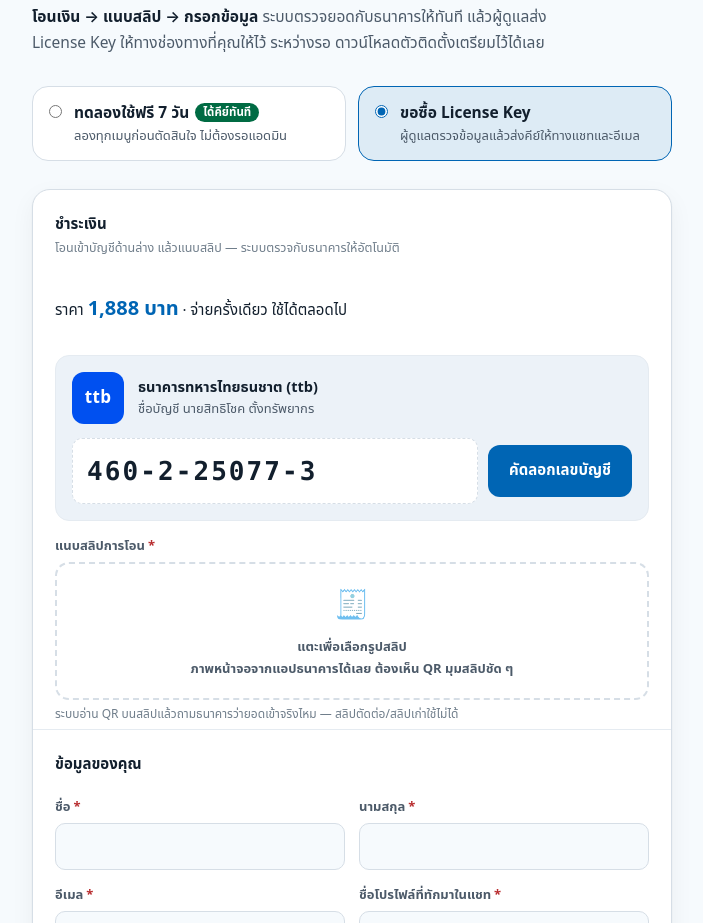
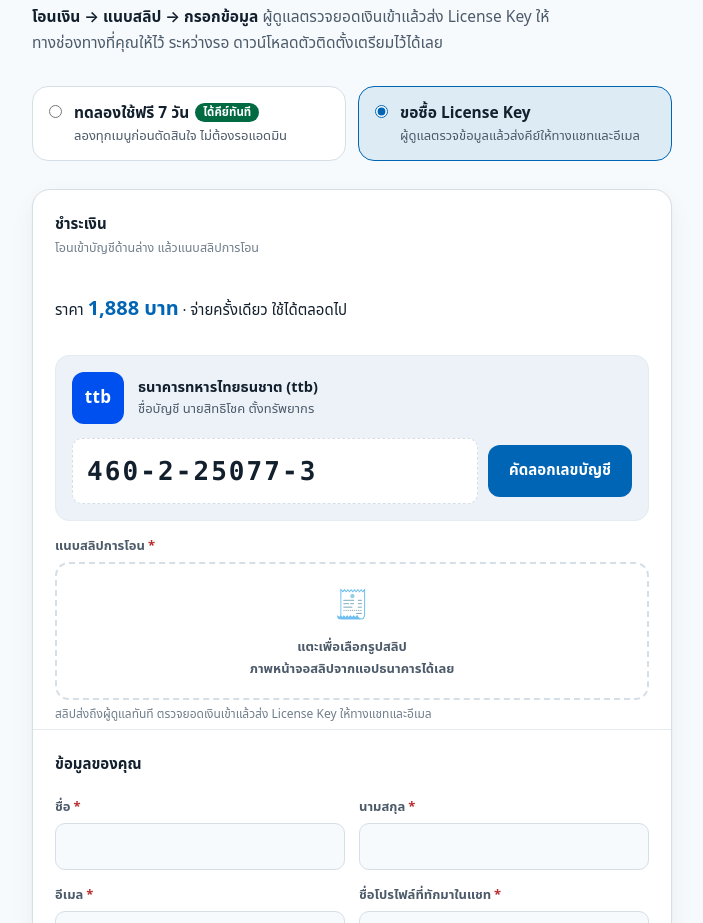
Before and after one commit to mister-1/agent-1-releases, a plain HTML site: page register.html in a window 1280 px wide. Shown: the part 495-1418 px from the top of the page, without its empty margins (288-991 px from the left). Drawn offline with Linux system fonts and the light colour scheme.

Commit message:
docs: อัปเดตหน้าลงทะเบียนลูกค้า (รุ่น 0.408.0)

```diff
--- a/register.html
+++ b/register.html
@@ -459,8 +459,8 @@ footer a { color: inherit; }
       ใช้ได้ทุกเมนู 1 เครื่อง ไม่ต้องผูกบัตร ไม่ต้องรอแอดมิน
     </p>
     <p class="lede buy-only">
-      <b>โอนเงิน → แนบสลิป → กรอกข้อมูล</b> ระบบตรวจยอดกับธนาคารให้ทันที
-      แล้วผู้ดูแลส่ง License Key ให้ทางช่องทางที่คุณให้ไว้ ระหว่างรอ ดาวน์โหลดตัวติดตั้งเตรียมไว้ได้เลย
+      <b>โอนเงิน → แนบสลิป → กรอกข้อมูล</b>
+      ผู้ดูแลตรวจยอดเงินเข้าแล้วส่ง License Key ให้ทางช่องทางที่คุณให้ไว้ ระหว่างรอ ดาวน์โหลดตัวติดตั้งเตรียมไว้ได้เลย
     </p>
   </header>
 
@@ -524,7 +524,7 @@ footer a { color: inherit; }
 
   <form class="card" id="form" novalidate>
     <fieldset class="buy-only">
-      <legend>ชำระเงิน<small>โอนเข้าบัญชีด้านล่าง แล้วแนบสลิป — ระบบตรวจกับธนาคารให้อัตโนมัติ</small></legend>
+      <legend>ชำระเงิน<small>โอนเข้าบัญชีด้านล่าง แล้วแนบสลิปการโอน</small></legend>
       <div class="pay">
         <p class="price">ราคา <b>1,888 บาท</b> · จ่ายครั้งเดียว ใช้ได้ตลอดไป</p>
         <div class="bank">
@@ -540,10 +540,10 @@ footer a { color: inherit; }
           <label class="slip-drop" id="slip-drop">
             <input type="file" id="slip" accept="image/*">
             <span class="big" aria-hidden="true">🧾</span>
-            <span id="slip-label"><b>แตะเพื่อเลือกรูปสลิป</b><br>ภาพหน้าจอจากแอปธนาคารได้เลย ต้องเห็น QR มุมสลิปชัด ๆ</span>
+            <span id="slip-label"><b>แตะเพื่อเลือกรูปสลิป</b><br>ภาพหน้าจอสลิปจากแอปธนาคารได้เลย</span>
             <img id="slip-preview" alt="ตัวอย่างสลิปที่เลือก" hidden>
           </label>
-          <span class="hint">ระบบอ่าน QR บนสลิปแล้วถามธนาคารว่ายอดเข้าจริงไหม — สลิปตัดต่อ/สลิปเก่าใช้ไม่ได้</span>
+          <span class="hint">สลิปส่งถึงผู้ดูแลทันที ตรวจยอดเงินเข้าแล้วส่ง License Key ให้ทางแชทและอีเมล</span>
         </div>
       </div>
     </fieldset>
@@ -943,7 +943,7 @@ footer a { color: inherit; }
     };
 
     submit.disabled = true;
-    submit.textContent = mode === 'buy' ? 'กำลังส่งและตรวจสลิปกับธนาคาร…' : 'กำลังส่ง…';
+    submit.textContent = mode === 'buy' ? 'กำลังส่งข้อมูลและสลิป…' : 'กำลังส่ง…';
     try {
       var trial = mode === 'trial';
       var res = await fetch(trial ? TRIAL_API : API, {
```
